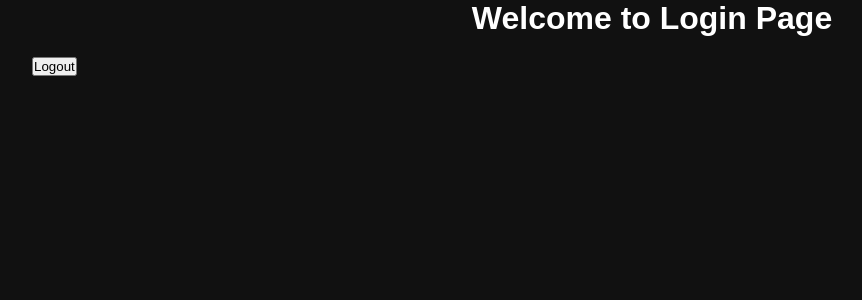
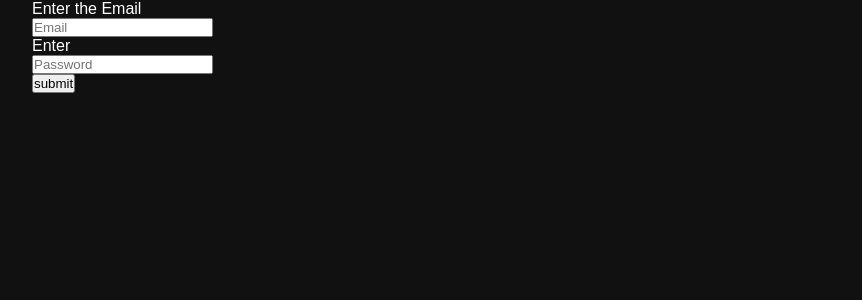
Before and after one commit to ashish8112/adusa, a React (Vite) app in the folder adusa-frontend/: page /login in a window 1280 px wide. Shown: the top 300 px of the page, without its empty margins (8-870 px from the left). Built offline with nearby package versions, Linux system fonts and the light colour scheme.

Commit message:
added login form

```diff
--- a/adusa-frontend/src/pages/Login.jsx
+++ b/adusa-frontend/src/pages/Login.jsx
@@ -1,12 +1,35 @@
-import { useNavigate } from "react-router-dom"
+import {useState} from "react"
 export default function Login()
 {
-    const navigate = useNavigate();
+    const[email,setEmail]=useState("");
+    const[password,setPassword]=useState("");
+    function handleSubmit(e){
+        e.preventDefault(); {/* Stop Reloading of file*/}
+        console.log({email,password})
+    }
     return(
-        <div>
-            <h1>Welcome to Login Page</h1>
-            <button onClick={()=>navigate("/")}>Logout</button>
-        </div>
-
+        <form onSubmit={handleSubmit}>
+            <label htmlFor="user-email">Enter the Email</label> {/*not for because reserverd keyword of js for loop */}
+            <br/>
+            <input
+                type="text"
+                placeholder="Email"
+                id="user-email"
+                value={email}
+                onChange={(e)=>setEmail(e.target.value)}
+            />
+            <br/>
+            <label htmlFor="user-password">Enter </label>
+            <br/>
+            <input
+                type="password"
+                placeholder="Password"
+                value={password}
+                onChange={(e)=>setPassword(e.target.value)}
+                id="user-password"
+            />
+            <br/>
+            <button type="submit">submit</button>
+        </form>
     )
 }
```
